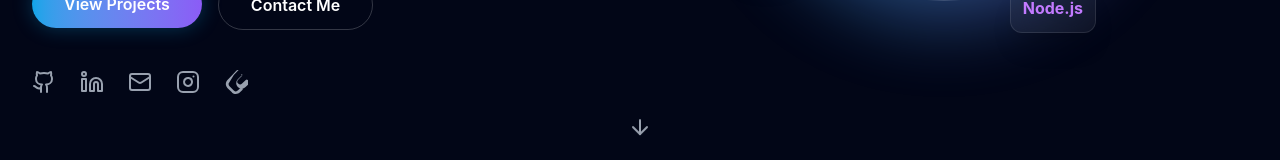
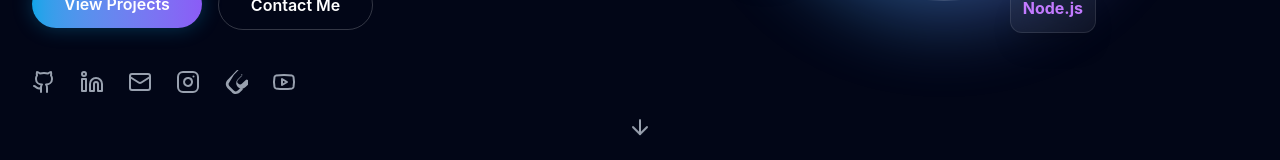
Before and after one commit to AryanBhardwaj123/aryan_bhardwaj_28_react_portfolio, a React (Vite) app: page / in a window 1280 px wide. Shown: the part 615-775 px from the top of the page. Built offline with nearby package versions, Linux system fonts and the light colour scheme.

Commit message:
add youtube social link to hero section

```diff
--- a/src/components/Hero.jsx
+++ b/src/components/Hero.jsx
@@ -1,6 +1,6 @@
 import React from 'react';
 import { motion } from 'framer-motion';
-import { Github, Linkedin, Mail, ArrowDown, Instagram } from 'lucide-react';
+import { Github, Linkedin, Mail, ArrowDown, Instagram, Youtube } from 'lucide-react';
 import { Link } from 'react-scroll';
 
 const Hero = () => {
@@ -71,6 +71,9 @@ const Hero = () => {
                                         <path d="M22.464 9.162a1.375 1.375 0 0 0-.961.438L17.8 13.313a5.526 5.526 0 0 0-.02 7.787 5.526 5.526 0 0 0 7.787-.02l3.705-3.713a1.375 1.375 0 0 0 0-1.946l-1.54-1.542a1.375 1.375 0 0 0-1.945 0l-3.705 3.713a2.763 2.763 0 1 1-3.908-3.908l3.703-3.713a1.375 1.375 0 0 0 .025-1.946L21.362 9.1a1.375 1.375 0 0 0-.898-.938Z" transform="translate(-4, -4)" />
                                     </svg>
                                 </a>
+                                <a href="https://www.youtube.com/@aryan_bhardwaj_28/videos" target="_blank" rel="noopener noreferrer" className="text-gray-400 hover:text-[#FF0000] transition-colors transform hover:scale-110" aria-label="YouTube Profile">
+                                    <Youtube className="w-6 h-6" />
+                                </a>
                             </div>
                         </motion.div>
                     </div>
```
